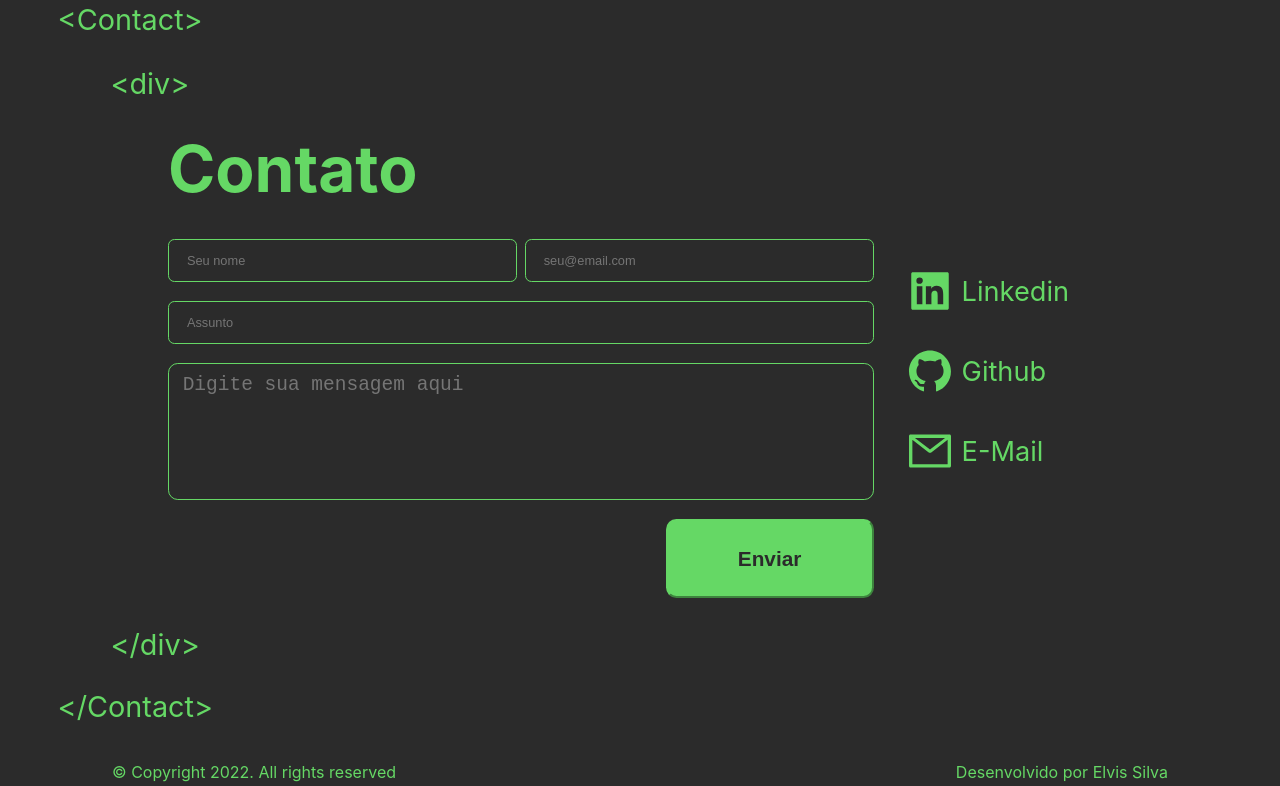
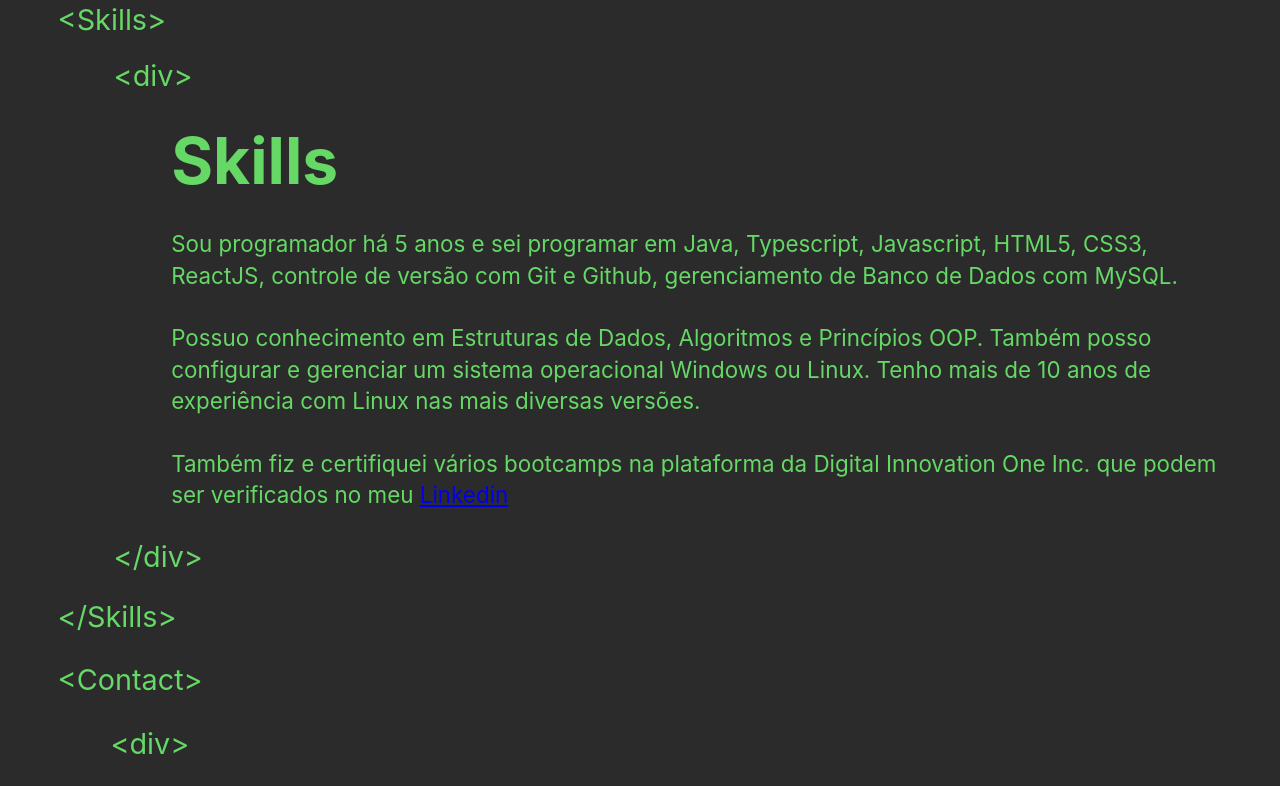
Before and after one commit to elvis-silva/elvissilva.ml, a React (Create React App) app: page / in a window 1280 px wide. Shown: the part 1274-2060 px from the top of the page. Built offline with nearby package versions, Linux system fonts and the light colour scheme.

Commit message:
add skills component on project

```diff
--- a/src/MainPage.tsx
+++ b/src/MainPage.tsx
@@ -1,9 +1,7 @@
-import { useState }  from 'react'
-
 import { AppContainer } from './App.style'
 import Home from './components/Home'
 import About from './components/About'
-import Header from './components/Header'
+import Skills from './components/Skills'
 import Contact from './components/Contact'
 import Footer from './components/Footer'
 
@@ -13,6 +11,7 @@ const MainPage = () => {
     <AppContainer>
       <Home />
       <About />
+      <Skills />
       <Contact />
       <Footer />
     </AppContainer>
--- a/src/components/Footer/Footer.tsx
+++ b/src/components/Footer/Footer.tsx
@@ -3,8 +3,8 @@ import { FooterBoby, FooterText } from './style'
 const Footer = () => {
   return (
     <FooterBoby data-testid="footer">
-      <FooterText>© Copyright 2022. All rights reserved</FooterText>
-      <FooterText>Desenvolvido por Elvis Silva</FooterText>
+      <FooterText data-testid='copyright'>&copy; Copyright {new Date().getFullYear()}</FooterText>
+      <FooterText data-testid='dev-from'>Desenvolvido com &hearts; por Elvis Silva</FooterText>
     </FooterBoby>
 
   )
--- /dev/null
+++ b/src/components/Skills/Skills.tsx
@@ -0,0 +1,23 @@
+import { StyledHeading } from "../About/style"
+import { SkillsBody, SkillsContainer, Text } from "./style"
+
+const Skills = () => {
+  return (
+    <SkillsBody data-testid='skills'>
+      <SkillsContainer>
+        <StyledHeading>Skills</StyledHeading>
+        <Text>
+          Sou programador há 5 anos e sei programar em Java, Typescript, Javascript, HTML5, CSS3, ReactJS, controle de versão com Git e Github, gerenciamento de Banco de Dados com MySQL.
+          <br />
+          <br />
+          Possuo conhecimento em Estruturas de Dados, Algoritmos e Princípios OOP. Também posso configurar e gerenciar um sistema operacional Windows ou Linux. Tenho mais de 10 anos de experiência com Linux nas mais diversas versões.
+          <br />
+          <br />
+          Também fiz e certifiquei vários bootcamps na plataforma da Digital Innovation One Inc. que podem ser verificados no meu&nbsp;<a color="#65d865" href='https://www.linkedin.com/in/elvis-silva-dev'>Linkedin</a>
+          </Text>
+        </SkillsContainer>
+    </SkillsBody>
+  )
+}
+
+export default Skills
--- /dev/null
+++ b/src/components/Skills/index.ts
@@ -0,0 +1 @@
+export { default } from './Skills'
--- /dev/null
+++ b/src/components/Skills/style.ts
@@ -0,0 +1,102 @@
+import styled from "styled-components"
+
+export const SkillsBody = styled.div`
+
+  display: flex;
+  flex-direction: row;
+  padding: 0 3.5rem 2em 3.5rem;
+  min-height: 100%;
+  position: relative;
+  margin-left: 3.7rem;
+
+  &:before {
+    content: '<Skills>';
+    color: #65d865;
+    font-size: 1.8rem;
+    margin-left: -2em;
+    position: absolute;
+
+    @media screen and (max-width: 768px) {
+      margin-left: 0;
+      left: 0.5em;
+    }
+  }
+
+  &:after {
+    content: '</Skills>';
+    color: #65d865;
+    font-size: 1.8rem;
+    margin-left: -2em;
+    position: absolute;
+    bottom: 1em;
+
+    @media screen and (max-width: 768px) {
+      left: 0.5em;
+    }
+  }
+
+  @media screen and (max-width: 768px) {
+    flex-direction: column;
+    padding: 0 1em 2em 1em;
+  }
+
+`
+
+export const SkillsContainer = styled.div<{ justify?: string }>`
+
+  display: flex;
+  flex-direction: column;
+  padding-top: 3.5em;
+  padding-bottom: 3.5em;
+  padding-left: 3.5rem;
+  min-height: 100%;
+  width: 100%;
+  ${({ justify }) => justify && `
+
+    justify-content: center;
+
+  `}
+
+  &:before {
+    content: "<div>";
+    color: #65d865;
+    font-size: 1.8rem;
+    margin-left: -2em;
+    margin-bottom: 1em;
+
+    @media screen and (max-width: 768px) {
+      align-self: flex-start;
+      margin-left: 2em;
+    }
+  }
+
+  &:after {
+    content: "</div>";
+    color: #65d865;
+    font-size: 1.8rem;
+    align-self: flex-start;
+    margin-left: -2em;
+    margin-top: 1em;
+
+    @media screen and (max-width: 768px) {
+      align-self: flex-start;
+      margin-left: -2em;
+    }
+  }
+
+  @media screen and (max-width: 768px) {
+    width: auto;
+    align-self: center;
+    padding-left: 0;
+    padding-top: 2em;
+  }
+
+`
+
+export const Text = styled.div`
+
+  font-size: 1.4em;
+  line-height: 1.4em;
+  padding-top: 1.3em;
+
+`
```
Also changed, not shown: 2 other files (tests, documents, lock files or other folders).
